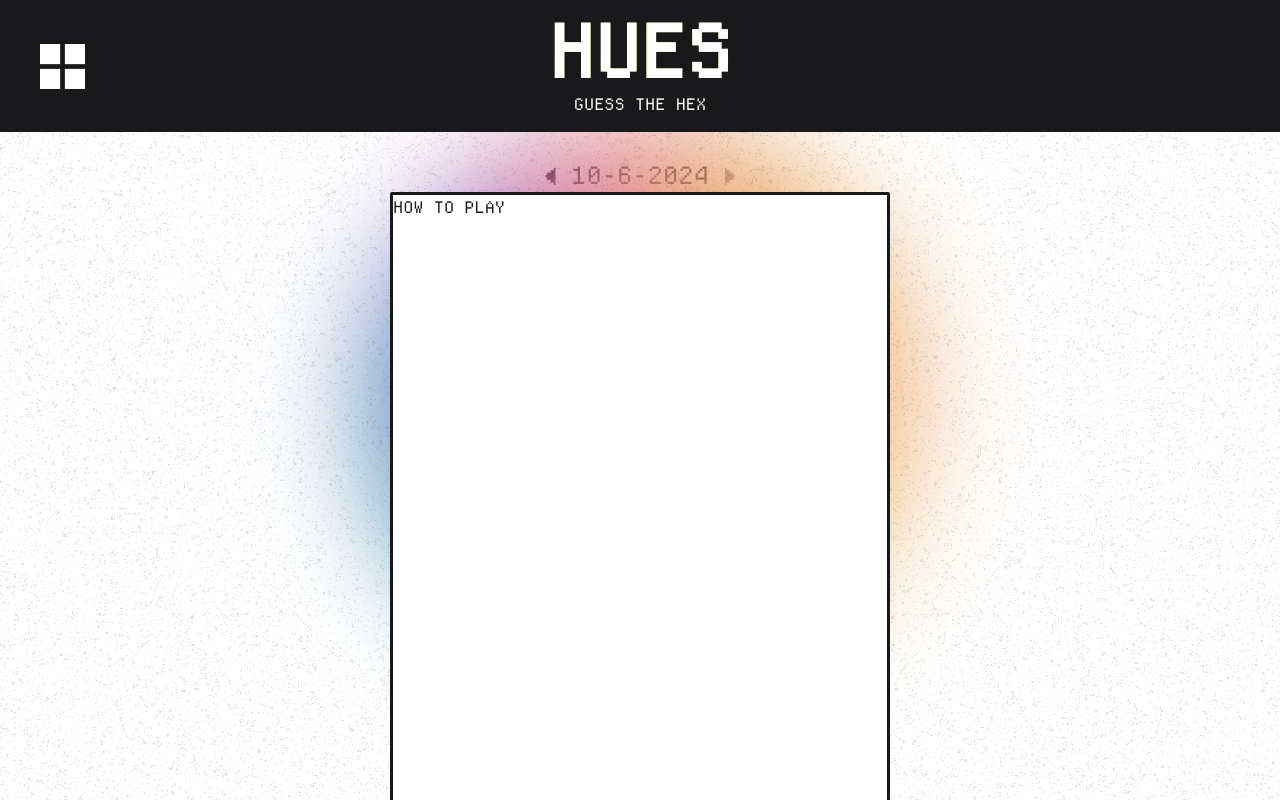
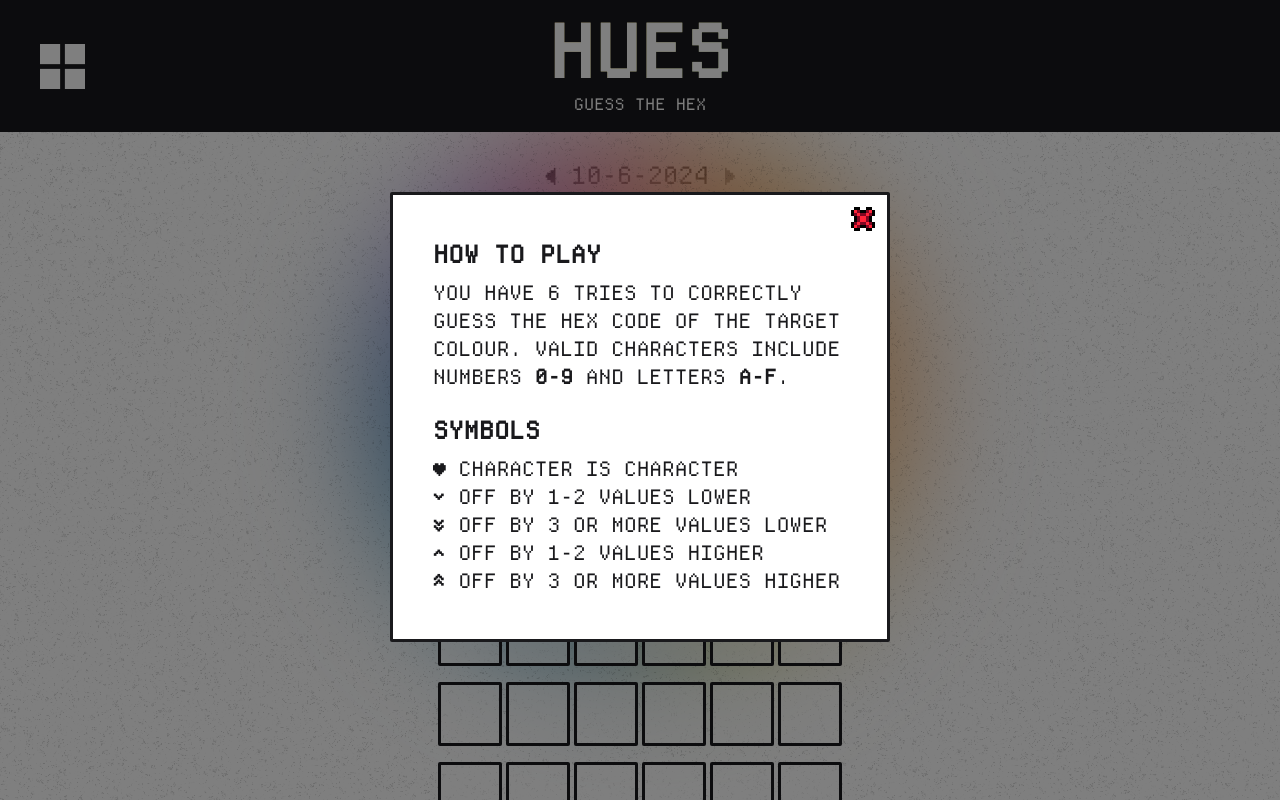
Before and after one commit to sarahbabar/hues, a Next.js app: page / in a window 1280 px wide. Both pictures are taken after a click on the button 62 px from the left and 66 px from the top of the page. Shown: the top 800 px of the page. Built offline with nearby package versions, Linux system fonts and the light colour scheme.

Commit message:
finished menu

```diff
--- a/src/components/game.tsx
+++ b/src/components/game.tsx
@@ -235,7 +235,7 @@ export default function Game({
         row={row}
       ></Popup>
 
-      <Menu visible={visible}></Menu>
+      <Menu visible={visible} setIsVisible={setIsVisible}></Menu>
     </>
   );
 }
--- a/src/components/menu.tsx
+++ b/src/components/menu.tsx
@@ -1,13 +1,18 @@
 import { AnimatePresence, motion } from "framer-motion";
 import { useState } from "react";
 
-export default function Menu({ visible }: { visible: boolean }) {
+export default function Menu({
+  visible,
+  setIsVisible,
+}: {
+  visible: boolean;
+  setIsVisible: any;
+}) {
   return (
     <AnimatePresence>
       {visible && (
         <motion.div
-          className="fixed top-[10rem] md:top-[12rem] w-[290px] h-[340px] md:w-[500px] md:h-[640px]
-                    z-50 bg-white flex flex-col rounded-sm border-[3px] border-foreground"
+          className="fixed top-0 left-0 w-full h-full z-50 bg-black/50 flex justify-center items-center"
           initial={{ opacity: 0 }}
           animate={{ opacity: 1 }}
           exit={{ opacity: 0 }}
@@ -16,8 +21,56 @@ export default function Menu({ visible }: { visible: boolean }) {
             ease: "easeInOut",
           }}
         >
-          <div>
-            <button className="uppercase">How to Play</button>
+          <div
+            className="fixed top-[10rem] md:top-[12rem] w-[350px] h-[340px] md:w-[500px] md:h-[450px]
+                    z-50 bg-white flex flex-col rounded-sm border-[3px] border-foreground
+                    p-7 md:px-10 md:py-5 justify-center"
+          >
+            <div className="flex justify-end">
+              <button
+                className="absolute top-3 right-3 text-3xl flex items-center md:hover:scale-110 transition ease-in-out duration-200"
+                onClick={() => setIsVisible(false)}
+              >
+                <img src="/imgs/cross_cursor.png"></img>
+              </button>
+            </div>
+            <div className="uppercase text-lg md:text-2xl font-bold mb-2">
+              How to Play
+            </div>
+            <div className="uppercase text-sm md:text-xl mb-6">
+              You have 6 tries to correctly guess the hex code of the target
+              colour. Valid characters include numbers
+              <span className="font-bold "> 0-9 </span> and letters
+              <span className="font-bold "> A-F</span>.
+            </div>
+            <div className="uppercase">
+              <div className="text-lg md:text-2xl font-bold mb-2">Symbols</div>
+
+              <div className="text-sm md:text-xl ">
+                {" "}
+                ♥ character is character
+              </div>
+
+              <div className="text-sm md:text-xl">
+                <span className="inline-block rotate-90 font-bold">›</span> off
+                by 1-2 values lower
+              </div>
+
+              <div className="text-sm md:text-xl ">
+                <span className="inline-block rotate-90 font-bold">»</span> off
+                by 3 or more values lower
+              </div>
+
+              <div className="text-sm md:text-xl ">
+                <span className="inline-block rotate-90 font-bold">‹</span> off
+                by 1-2 values higher
+              </div>
+
+              <div className="text-sm md:text-xl ">
+                <span className="inline-block rotate-90 font-bold">«</span> off
+                by 3 or more values higher
+              </div>
+            </div>
           </div>
         </motion.div>
       )}
```
